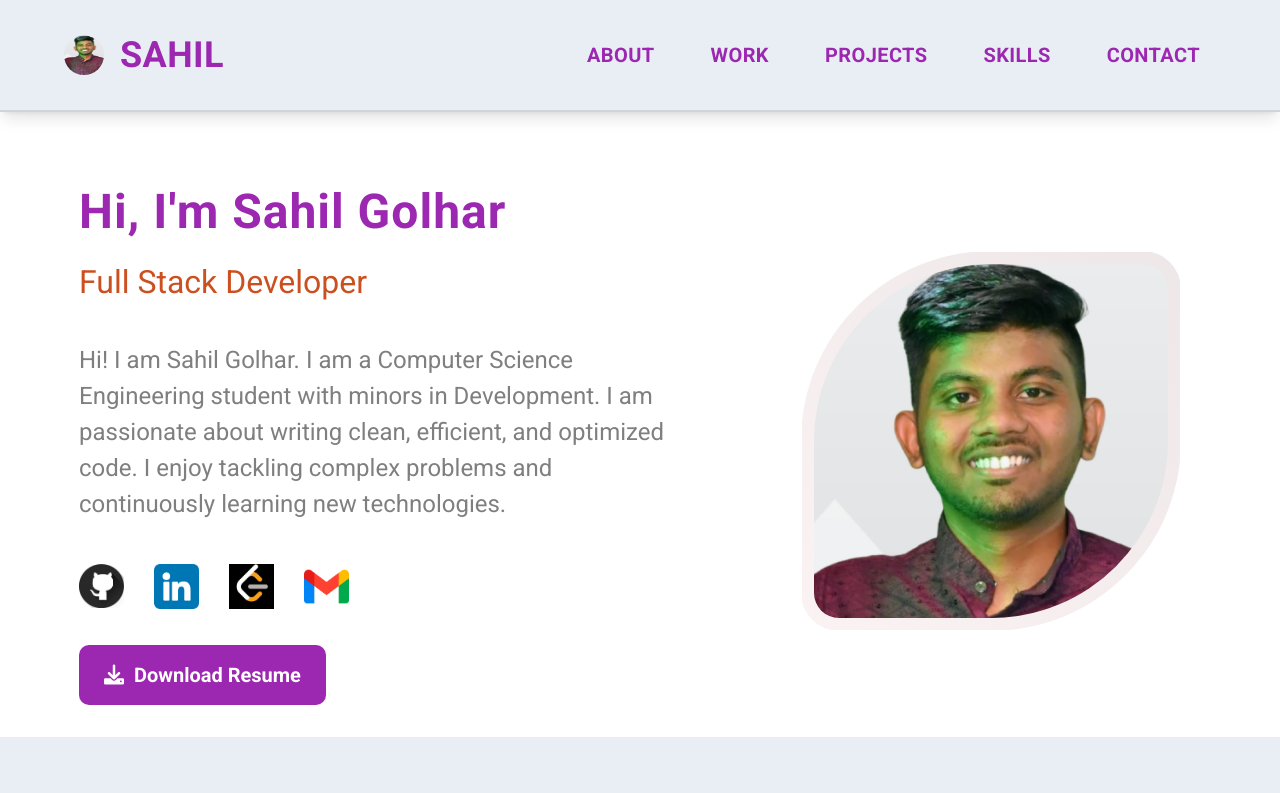
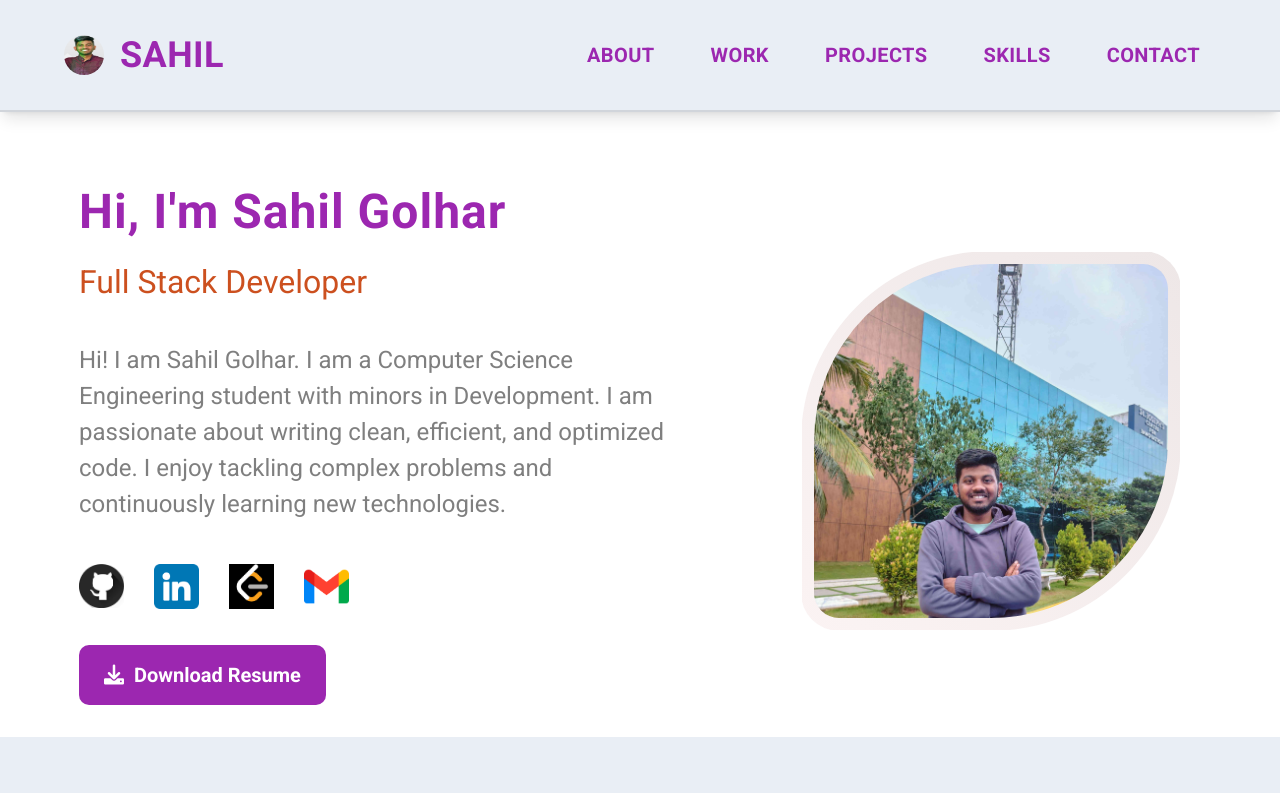
Before and after one commit to sahil13082003/Portfolio, a React (Create React App) app in the folder client/: page / in a window 1280 px wide. Shown: the top 793 px of the page. Built offline with nearby package versions, Linux system fonts and the light colour scheme.

Commit message:
Updated resume Added

```diff
--- a/client/src/components/About.jsx
+++ b/client/src/components/About.jsx
@@ -4,7 +4,7 @@ import linkedin from '../assets/linkedin.webp';
 import leetcode from '../assets/leetcode.png';
 import gmail from '../assets/gmail.webp';
 // Import your resume PDF
-import resumePDF from '../assets/Sahil_NEW__RESUME (1).pdf'; // Assuming the resume is in the assets folder
+import resumePDF from '../assets/Resume_Sahil.pdf'; // Assuming the resume is in the assets folder
 
 import '../style/About.css';
 
--- a/client/src/style/About.css
+++ b/client/src/style/About.css
@@ -90,7 +90,7 @@ body {
   width: 380px; /* Increased size */
   background-clip: content-box, border-box;
   background-size: cover;
-  background-image: url('../assets/sahil_Profile_photo.jpeg'), linear-gradient(to bottom left, #eee7e7, #fbf3f3);
+  background-image: url('../assets/sahil_profile_photo.jpg'), linear-gradient(to bottom left, #eee7e7, #fbf3f3);
   background-repeat: no-repeat;
   padding: 12px;
 }
```
Also changed, not shown: client/src/assets/sahil_profile_photo.jpg (added), 1 other file (tests, documents, lock files or other folders).
